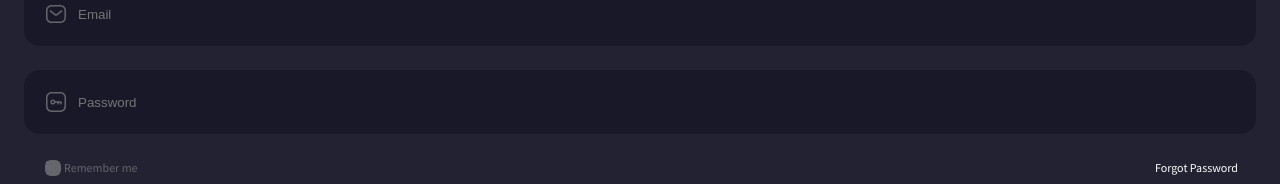
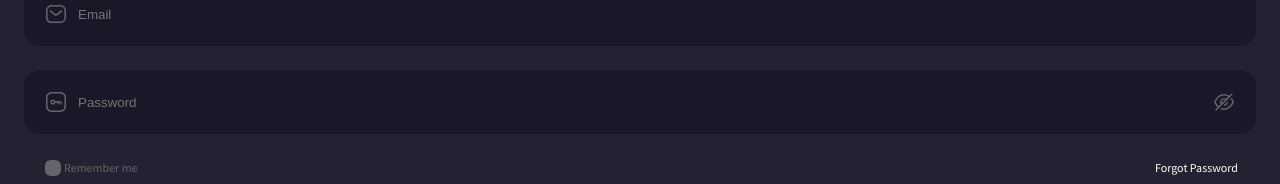
Before and after one commit to Mazur2005/footballApp, a React (Vite) app: page /AuthOptions/SingIn in a window 1280 px wide. Shown: the part 368-552 px from the top of the page. Built offline with nearby package versions, Linux system fonts and the light colour scheme.

Commit message:
remove not necessary code

```diff
--- a/src/pages/authOptions/syntax/SyntaxForm.tsx
+++ b/src/pages/authOptions/syntax/SyntaxForm.tsx
@@ -32,6 +32,7 @@ const SyntaxForm = ({ structure, onSubmit, handleGoogleProvider }: Props) => {
 	const { header, inputs, isLogIn } = structure;
 	const [isVisibilityPassword, setIsVisibilityPassword] =
 		useState<boolean>(false);
+
 	const {
 		register,
 		handleSubmit,
@@ -39,23 +40,6 @@ const SyntaxForm = ({ structure, onSubmit, handleGoogleProvider }: Props) => {
 		formState: { errors },
 	} = useForm<Inputs>();
 
-	/// db
-	// const userCollection = collection(db, "users");
-	// useEffect(() => {
-	// 	const getUsers = async () => {
-	// 		try {
-	// 			const users = await getDocs(userCollection);
-	// 			const filteredData = users.docs.map(
-	// 				doc => console.log(doc.id)
-	// 				// {// ...doc.data(),
-	// 				// id: doc.id,}
-	// 			);
-	// 			// console.log(filteredData);
-	// 		} catch (error) {}
-	// 	};
-	// 	getUsers();
-	// }, []);
-/////////////////////////////////////////////////////////
 	const getFirstCapitalLetter = (el: string): string => {
 		return el.charAt(0).toUpperCase() + el.slice(1);
 	};
@@ -89,7 +73,7 @@ const SyntaxForm = ({ structure, onSubmit, handleGoogleProvider }: Props) => {
 							{errors[el]?.message}
 						</p>
 
-						{el === "Password" && (
+						{el === "password" && (
 							<img
 								src={getHideOrShow(isVisibilityPassword)}
 								alt='toggle watch icon'
```
